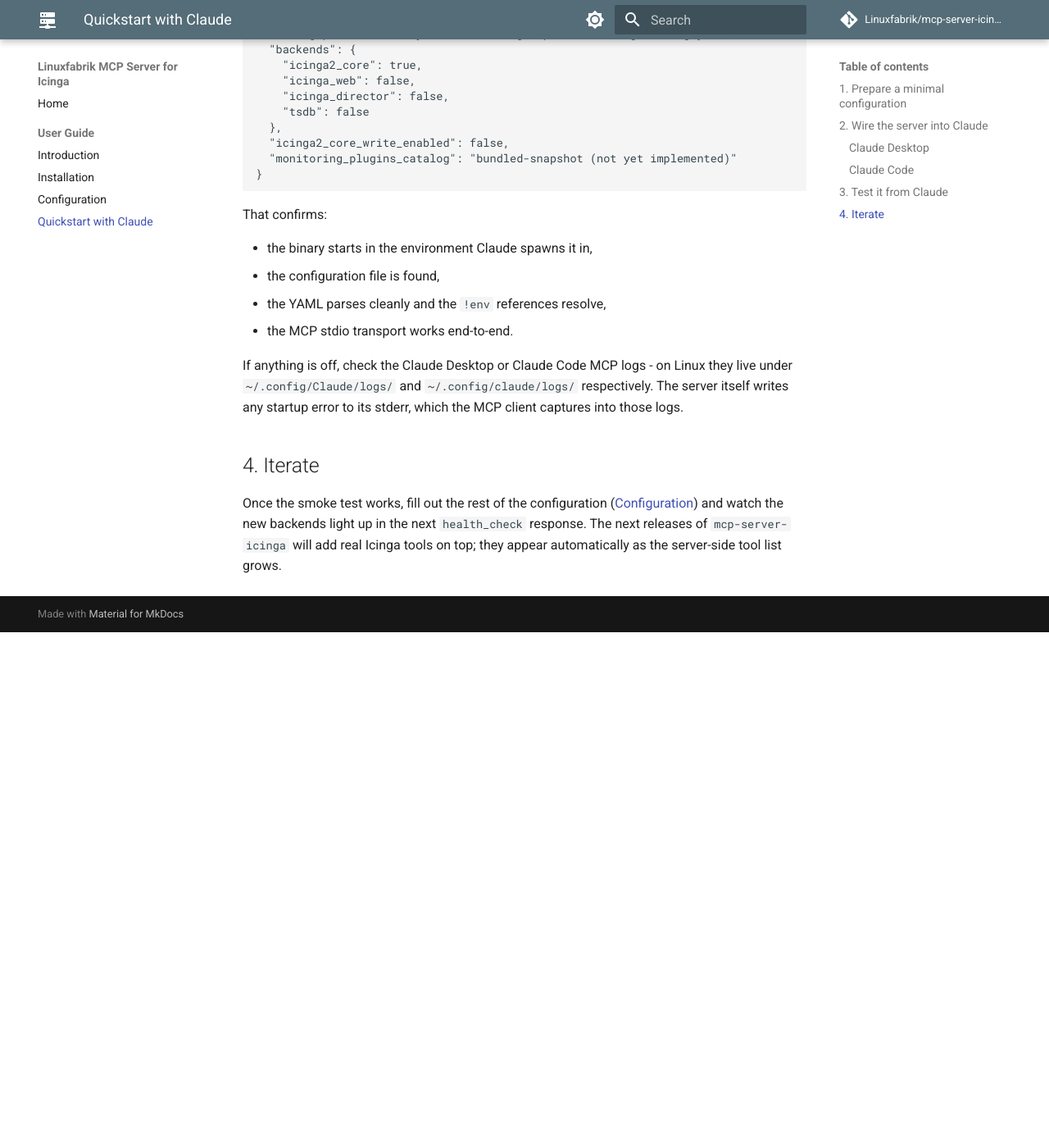
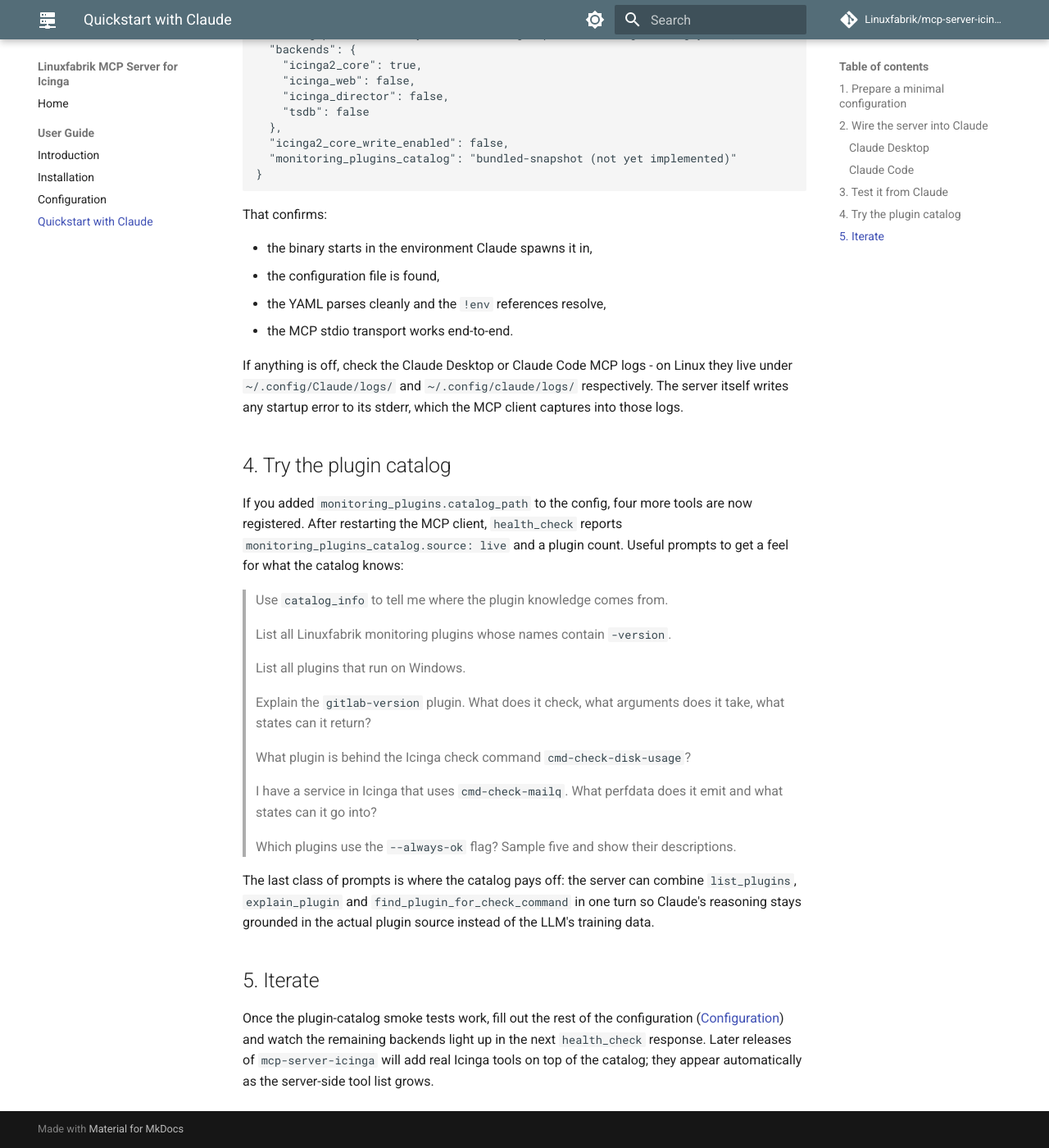
Before and after one commit to Linuxfabrik/mcp-server-icinga, an MkDocs documentation site: the page built from docs/user-guide/04 - Quickstart with Claude.md, in a window 1280 px wide and 1400 px high, scrolled down 2416 px. Shown: the whole window at 82% size. Built offline with MkDocs 1.6.1 and Material for MkDocs 9.7.7, drawn with Linux system fonts in a browser that asks for light colours; comment, search, counter and statistics services are not loaded; before the commit the page ends 3187 px from its top, so only the background shows below that.

Commit message:
docs: add Phase 3a catalog example prompts to user guide
The Introduction 's "Available now" section now splits into "Server status"
and "Plugin catalog" subsections, each with concrete prompts that match
the tools the server actually registers today. The Quickstart with Claude
page gains a new step 4 that walks through the catalog prompts after
catalog_path has been configured. Step numbering of the final "Iterate"
block shifts accordingly.

```diff
--- a/docs/user-guide/04 - Quickstart with Claude.md
+++ b/docs/user-guide/04 - Quickstart with Claude.md
@@ -126,6 +126,27 @@
 If anything is off, check the Claude Desktop or Claude Code MCP logs - on Linux they live under `~/.config/Claude/logs/` and `~/.config/claude/logs/` respectively. The server itself writes any startup error to its stderr, which the MCP client captures into those logs.
 
 
-## 4. Iterate
+## 4. Try the plugin catalog
 
-Once the smoke test works, fill out the rest of the configuration ([Configuration](03 - Configuration.md)) and watch the new backends light up in the next `health_check` response. The next releases of `mcp-server-icinga` will add real Icinga tools on top; they appear automatically as the server-side tool list grows.
+If you added `monitoring_plugins.catalog_path` to the config, four more tools are now registered. After restarting the MCP client, `health_check` reports `monitoring_plugins_catalog.source: live` and a plugin count. Useful prompts to get a feel for what the catalog knows:
+
+> Use `catalog_info` to tell me where the plugin knowledge comes from.
+
+> List all Linuxfabrik monitoring plugins whose names contain `-version`.
+
+> List all plugins that run on Windows.
+
+> Explain the `gitlab-version` plugin. What does it check, what arguments does it take, what states can it return?
+
+> What plugin is behind the Icinga check command `cmd-check-disk-usage`?
+
+> I have a service in Icinga that uses `cmd-check-mailq`. What perfdata does it emit and what states can it go into?
+
+> Which plugins use the `--always-ok` flag? Sample five and show their descriptions.
+
+The last class of prompts is where the catalog pays off: the server can combine `list_plugins`, `explain_plugin` and `find_plugin_for_check_command` in one turn so Claude's reasoning stays grounded in the actual plugin source instead of the LLM's training data.
+
+
+## 5. Iterate
+
+Once the plugin-catalog smoke tests work, fill out the rest of the configuration ([Configuration](03 - Configuration.md)) and watch the remaining backends light up in the next `health_check` response. Later releases of `mcp-server-icinga` will add real Icinga tools on top of the catalog; they appear automatically as the server-side tool list grows.
```
Also changed, not shown: docs/user-guide/01 - Introduction.md (+19 -1 lines), 2 other files.
